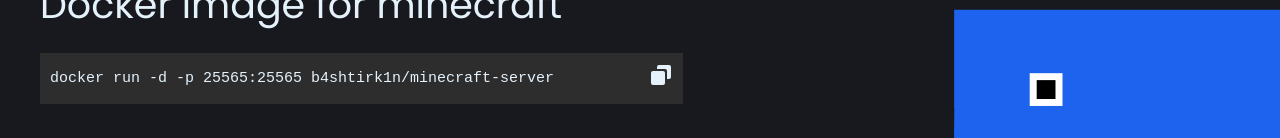
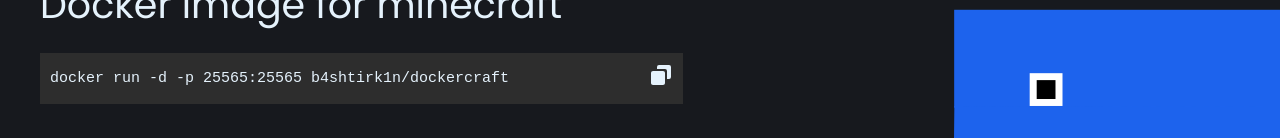
Before and after one commit to b4shtirk1n/Dockercraft, a React (Vite) app in the folder dockercraft-web/: page / in a window 1280 px wide. Shown: the part 400-538 px from the top of the page. Built offline with nearby package versions, Linux system fonts and the light colour scheme.

Commit message:
edit home page

```diff
--- a/dockercraft-web/src/pages/App.jsx
+++ b/dockercraft-web/src/pages/App.jsx
@@ -1,5 +1,6 @@
 import logo from "../assets/logo.svg";
 import copy from "../assets/copy.svg";
+import check from "../assets/check.svg";
 import Header from "../components/Header";
 import "../styles/App.scss";
 
@@ -15,9 +16,10 @@
           </div>
           <pre>
             <code className="bash">
-              docker run -d -p 25565:25565 b4shtirk1n/minecraft-server
+              docker run -d -p 25565:25565 b4shtirk1n/dockercraft
             </code>
             <a className="copy-btn">
+              <img className="copied" src={check}></img>
               <img className="copy-btn-img" src={copy}></img>
               <span className="tooltip">Копировать</span>
             </a>
--- a/dockercraft-web/src/styles/App.scss
+++ b/dockercraft-web/src/styles/App.scss
@@ -47,18 +47,27 @@
       background: $color-code-bg;
 
       .bash {
-        width: 56.5ch;
+        width: 51.5ch;
         white-space: nowrap;
         border-right: 3px solid;
         font-family: monospace;
         font-size: 15px;
         overflow: hidden;
-        animation: typing 3s steps(56), blink 0.5s step-end infinite alternate;
+        animation: typing 3s steps(51), blink 0.5s step-end infinite alternate;
+      }
+
+      .copied {
+        position: absolute;
+        background: $color-code-bg;
+        opacity: 0;
       }
 
       .copy-btn {
-        transition: all 120ms ease-in;
         cursor: pointer;
+
+        &-img {
+          transition: all 120ms ease-in;
+        }
 
         .tooltip {
           position: absolute;
@@ -70,9 +79,7 @@
           color: $color-text;
           opacity: 0;
           z-index: 11;
-          visibility: hidden;
-          transition: all 200ms;
-          transition-delay: 0ms;
+          transition: all 300ms;
         }
 
         &:hover {
@@ -82,8 +89,6 @@
 
           .tooltip {
             opacity: 1;
-            visibility: visible;
-            transition: all 300ms;
             transition-delay: 400ms;
           }
         }
```
Also changed, not shown: dockercraft-web/src/assets/check.svg (added).
